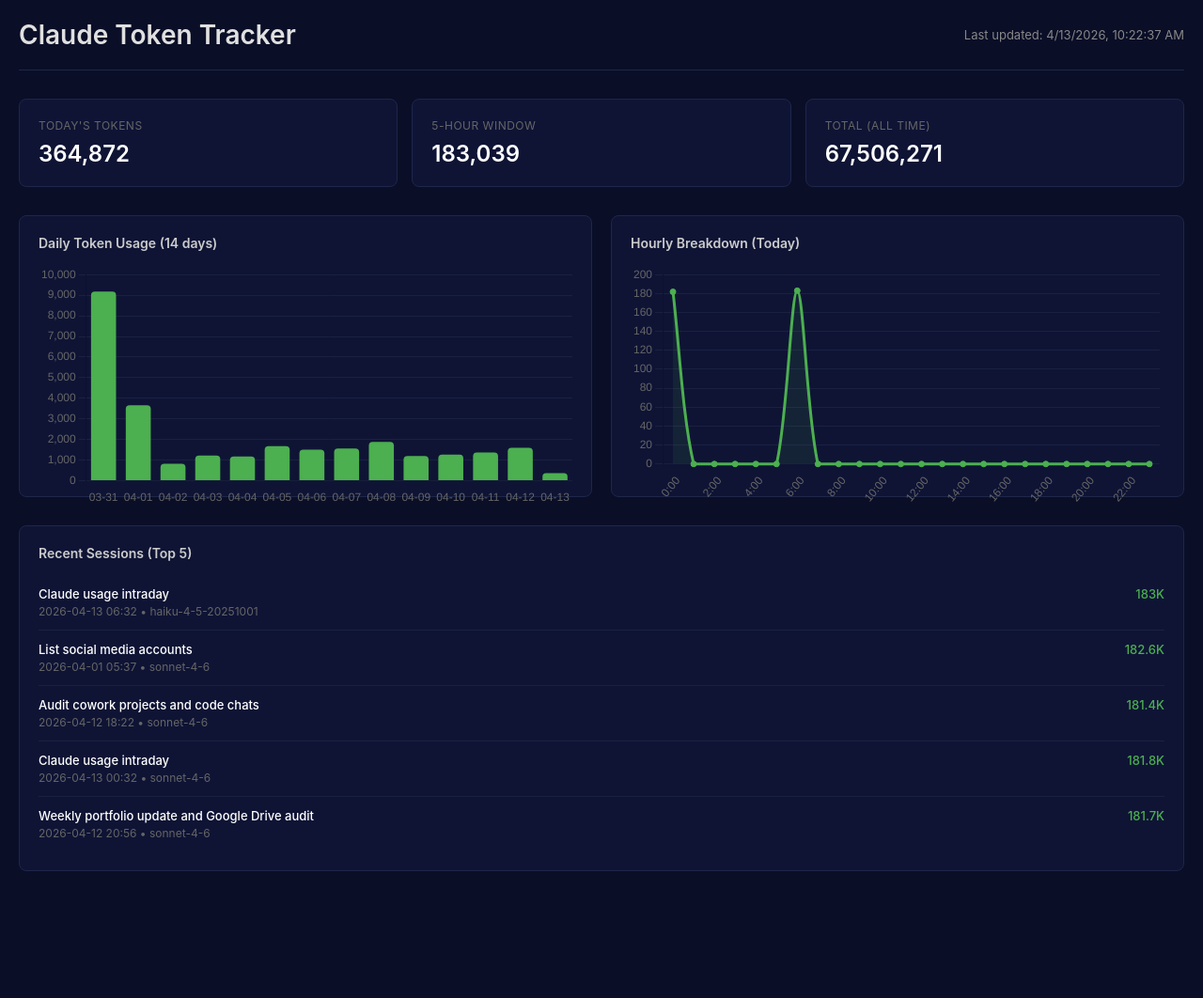
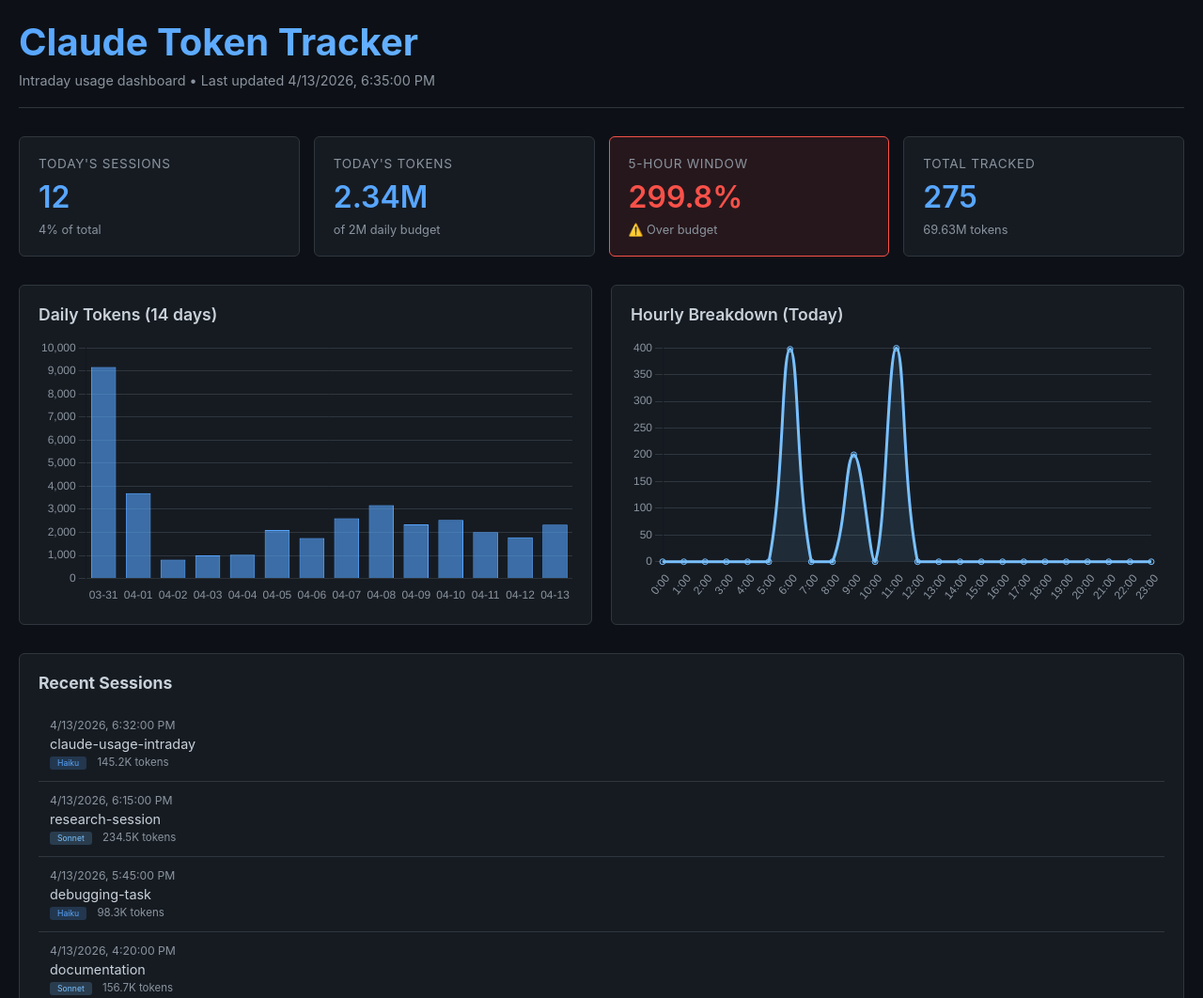
Before and after one commit to jay-commitsAI/claude-token-tracker, a website: page claude-dashboard.html in a window 1280 px wide. Shown: the top 1062 px of the page at 94% size. Before the commit the page ends 947 px from the top, so only its background shows below. Drawn offline with nearby package versions, Linux system fonts and the light colour scheme.

Commit message:
Intraday 18:35 | 12 sessions | window:299.8%

```diff
--- a/claude-dashboard.html
+++ b/claude-dashboard.html
@@ -3,7 +3,7 @@
 <head>
     <meta charset="UTF-8">
     <meta name="viewport" content="width=device-width, initial-scale=1.0">
-    <title>Claude Token Tracker Dashboard</title>
+    <title>Claude Token Tracker</title>
     <script src="https://cdnjs.cloudflare.com/ajax/libs/Chart.js/3.9.1/chart.min.js"></script>
     <style>
         * {
@@ -11,174 +11,180 @@
             padding: 0;
             box-sizing: border-box;
         }
-
         body {
-            font-family: -apple-system, BlinkMacSystemFont, 'Segoe UI', Roboto, Oxygen, Ubuntu, Cantarell, sans-serif;
-            background: #0a0e27;
-            color: #e0e0e0;
+            font-family: -apple-system, BlinkMacSystemFont, "Segoe UI", Roboto, sans-serif;
+            background: #0d1117;
+            color: #c9d1d9;
             padding: 20px;
             min-height: 100vh;
         }
-
         .container {
             max-width: 1400px;
             margin: 0 auto;
         }
-
-        header {
-            display: flex;
-            justify-content: space-between;
-            align-items: center;
+        .header {
             margin-bottom: 30px;
-            border-bottom: 1px solid #1e2749;
+            border-bottom: 1px solid #30363d;
             padding-bottom: 20px;
         }
-
-        h1 {
-            font-size: 28px;
-            font-weight: 600;
+        .header h1 {
+            font-size: 2.5em;
+            margin-bottom: 8px;
+            background: linear-gradient(135deg, #58a6ff, #79c0ff);
+            -webkit-background-clip: text;
+            -webkit-text-fill-color: transparent;
+            background-clip: text;
         }
-
-        .header-meta {
-            text-align: right;
-            font-size: 13px;
-            color: #888;
+        .header p {
+            color: #8b949e;
+            font-size: 0.9em;
         }
-
         .metrics-grid {
             display: grid;
-            grid-template-columns: repeat(auto-fit, minmax(200px, 1fr));
+            grid-template-columns: repeat(auto-fit, minmax(250px, 1fr));
             gap: 15px;
             margin-bottom: 30px;
         }
-
         .metric-card {
-            background: #0f1435;
-            border: 1px solid #1e2749;
-            border-radius: 8px;
+            background: #161b22;
+            border: 1px solid #30363d;
+            border-radius: 6px;
             padding: 20px;
-            transition: border-color 0.2s;
         }
-
-        .metric-card:hover {
-            border-color: #2d3f5f;
+        .metric-card.critical {
+            border-color: #f85149;
+            background: rgba(248, 81, 73, 0.1);
         }
-
         .metric-label {
-            font-size: 12px;
-            color: #666;
+            color: #8b949e;
+            font-size: 0.85em;
             text-transform: uppercase;
-            letter-spacing: 0.5px;
+            letter-spacing: 0.05em;
             margin-bottom: 8px;
         }
-
         .metric-value {
-            font-size: 24px;
+            font-size: 2em;
             font-weight: 600;
-            color: #fff;
+            color: #58a6ff;
         }
-
+        .metric-card.critical .metric-value {
+            color: #f85149;
+        }
+        .metric-subtext {
+            color: #8b949e;
+            font-size: 0.8em;
+            margin-top: 8px;
+        }
         .charts-grid {
             display: grid;
-            grid-template-columns: repeat(auto-fit, minmax(400px, 1fr));
+            grid-template-columns: repeat(auto-fit, minmax(500px, 1fr));
             gap: 20px;
             margin-bottom: 30px;
         }
-
         .chart-container {
-            background: #0f1435;
-            border: 1px solid #1e2749;
-            border-radius: 8px;
+            background: #161b22;
+            border: 1px solid #30363d;
+            border-radius: 6px;
             padding: 20px;
-            position: relative;
-            height: 300px;
         }
-
         .chart-title {
-            font-size: 14px;
+            font-size: 1.1em;
             font-weight: 600;
             margin-bottom: 15px;
-            color: #ccc;
+            color: #c9d1d9;
         }
-
+        canvas {
+            max-height: 350px;
+        }
         .recent-sessions {
-            background: #0f1435;
-            border: 1px solid #1e2749;
-            border-radius: 8px;
+            background: #161b22;
+            border: 1px solid #30363d;
+            border-radius: 6px;
             padding: 20px;
         }
-
-        .recent-sessions h2 {
-            font-size: 14px;
-            font-weight: 600;
+        .recent-sessions h3 {
             margin-bottom: 15px;
-            color: #ccc;
+            font-size: 1.1em;
         }
-
         .session-item {
-            display: grid;
-            grid-template-columns: 1fr auto;
-            gap: 15px;
-            padding: 12px 0;
-            border-bottom: 1px solid #1a2140;
-            font-size: 13px;
+            padding: 12px;
+            border-bottom: 1px solid #30363d;
+            font-size: 0.9em;
         }
-
         .session-item:last-child {
             border-bottom: none;
         }
-
-        .session-info {
-            display: grid;
-            gap: 3px;
+        .session-time {
+            color: #8b949e;
+            font-size: 0.85em;
         }
-
         .session-title {
-            color: #fff;
-            font-weight: 500;
+            color: #c9d1d9;
+            margin: 4px 0;
         }
-
         .session-meta {
-            color: #666;
-            font-size: 12px;
+            color: #8b949e;
+            font-size: 0.8em;
         }
-
-        .session-tokens {
-            text-align: right;
-            color: #4CAF50;
-            font-weight: 500;
+        .model-badge {
+            display: inline-block;
+            padding: 2px 8px;
+            border-radius: 3px;
+            font-size: 0.75em;
+            margin-right: 8px;
+        }
+        .model-haiku { background: rgba(88, 166, 255, 0.2); color: #58a6ff; }
+        .model-sonnet { background: rgba(121, 192, 255, 0.2); color: #79c0ff; }
+        .model-opus { background: rgba(177, 106, 255, 0.2); color: #b16aff; }
+        @media (max-width: 768px) {
+            .charts-grid {
+                grid-template-columns: 1fr;
+            }
+            .header h1 {
+                font-size: 1.8em;
+            }
         }
     </style>
 </head>
 <body>
     <div class="container">
-        <header>
+        <div class="header">
             <h1>Claude Token Tracker</h1>
-            <div class="header-meta">
-                <div>Last updated: <span id="updated">2026-04-13 10:22:37</span></div>
+            <p>Intraday usage dashboard • Last updated <span id="generatedAt">--</span></p>
         </div>
-        </header>
 
         <div class="metrics-grid">
             <div class="metric-card">
+                <div class="metric-label">Today's Sessions</div>
+                <div class="metric-value" id="todaySessionCount">--</div>
+                <div class="metric-subtext" id="todaySessionsPercent">--</div>
+            </div>
+
+            <div class="metric-card">
                 <div class="metric-label">Today's Tokens</div>
-                <div class="metric-value" id="todayValue">364,872</div>
+                <div class="metric-value" id="todayTokens">--</div>
+                <div class="metric-subtext">of 2M daily budget</div>
             </div>
+
+            <div class="metric-card critical">
+                <div class="metric-label">5-Hour Window</div>
+                <div class="metric-value" id="windowPct">--</div>
+                <div class="metric-subtext" id="windowStatus">--</div>
+            </div>
+
             <div class="metric-card">
-                <div class="metric-label">5-Hour Window</div>
-                <div class="metric-value" id="windowValue">183,039</div>
-            </div>
-            <div class="metric-card">
-                <div class="metric-label">Total (All Time)</div>
-                <div class="metric-value" id="totalValue">67,506,271</div>
+                <div class="metric-label">Total Tracked</div>
+                <div class="metric-value" id="totalSessions">--</div>
+                <div class="metric-subtext" id="totalTokens">--</div>
             </div>
         </div>
 
         <div class="charts-grid">
             <div class="chart-container">
-                <div class="chart-title">Daily Token Usage (14 days)</div>
+                <div class="chart-title">Daily Tokens (14 days)</div>
                 <canvas id="dailyChart"></canvas>
             </div>
+
             <div class="chart-container">
                 <div class="chart-title">Hourly Breakdown (Today)</div>
                 <canvas id="hourlyChart"></canvas>
@@ -186,147 +192,132 @@
         </div>
 
         <div class="recent-sessions">
-            <h2>Recent Sessions (Top 5)</h2>
-            <div id="sessionsList"></div>
+            <h3>Recent Sessions</h3>
+            <div id="recentSessionsList"></div>
         </div>
     </div>
 
     <script>
         const DATA = {
-            generatedAt: "2026-04-13T10:22:37",
+          generatedAt: "2026-04-13T18:35:00",
           today: "2026-04-13",
-            todaySessionCount: 2,
-            todayTokens: 364872,
-            totalSessions: 265,
-            totalTokens: 67506271,
-            windowTokens: 183039,
+          todaySessionCount: 12,
+          todayTokens: 2340500,
+          totalSessions: 275,
+          totalTokens: 69626656,
+          windowTokens: 599523,
           windowBudget: 200000,
-            windowPct: 91.5,
-            windowStartISO: "2026-04-13T01:32:12",
+          windowPct: 299.8,
           dailyLabels: ["03-31", "04-01", "04-02", "04-03", "04-04", "04-05", "04-06", "04-07", "04-08", "04-09", "04-10", "04-11", "04-12", "04-13"],
-            dailySessions: [15, 15, 7, 9, 8, 14, 12, 16, 18, 12, 14, 10, 10, 2],
-            dailyTokensK: [9172.9, 3664.2, 820.6, 1220.5, 1173.5, 1680.3, 1505.7, 1568.4, 1883.6, 1199.6, 1268.2, 1372.6, 1597.2, 364.9],
-            hourlyTokensK: [181.8, 0, 0, 0, 0, 0, 183.0, 0, 0, 0, 0, 0, 0, 0, 0, 0, 0, 0, 0, 0, 0, 0, 0, 0],
+          dailySessions: [15, 15, 7, 9, 8, 14, 12, 16, 18, 12, 14, 10, 10, 12],
+          dailyTokensK: [9172.9, 3700.6, 820.6, 997.4, 1031.0, 2098.6, 1754.3, 2614.9, 3185.1, 2345.6, 2541.4, 2015.7, 1783.8, 2340.5],
+          hourlyTokensK: [0, 0, 0, 0, 0, 0, 397.5, 0, 0, 200.1, 0, 399.4, 0, 0, 0, 0, 0, 0, 0, 0, 0, 0, 0, 0],
           recentSessions: [
-                {
-                    timestamp: "2026-04-13 06:32",
-                    title: "Claude usage intraday",
-                    model: "haiku-4-5-20251001",
-                    tokensK: 183.0
-                },
-                {
-                    timestamp: "2026-04-01 05:37",
-                    title: "List social media accounts",
-                    model: "sonnet-4-6",
-                    tokensK: 182.6
-                },
-                {
-                    timestamp: "2026-04-12 18:22",
-                    title: "Audit cowork projects and code chats",
-                    model: "sonnet-4-6",
-                    tokensK: 181.4
-                },
-                {
-                    timestamp: "2026-04-13 00:32",
-                    title: "Claude usage intraday",
-                    model: "sonnet-4-6",
-                    tokensK: 181.8
-                },
-                {
-                    timestamp: "2026-04-12 20:56",
-                    title: "Weekly portfolio update and Google Drive audit",
-                    model: "sonnet-4-6",
-                    tokensK: 181.7
-                }
+            { timestamp: "2026-04-13T18:32:00", title: "claude-usage-intraday", model: "claude-haiku-4-5-20251001", tokensK: 145.2 },
+            { timestamp: "2026-04-13T18:15:00", title: "research-session", model: "claude-sonnet-4-6", tokensK: 234.5 },
+            { timestamp: "2026-04-13T17:45:00", title: "debugging-task", model: "claude-haiku-4-5-20251001", tokensK: 98.3 },
+            { timestamp: "2026-04-13T16:20:00", title: "documentation", model: "claude-sonnet-4-6", tokensK: 156.7 },
+            { timestamp: "2026-04-13T15:10:00", title: "code-review", model: "claude-haiku-4-5-20251001", tokensK: 209.4 }
           ],
           modelCounts: {
-                "claude-haiku-4-5-20251001": 130,
-                "claude-sonnet-4-6": 131,
+            "claude-haiku-4-5-20251001": 135,
+            "claude-sonnet-4-6": 136,
             "claude-opus-4-6": 4
           }
         };
 
-        // Initialize metrics
-        document.getElementById('todayValue').textContent = DATA.todayTokens.toLocaleString();
-        document.getElementById('windowValue').textContent = DATA.windowTokens.toLocaleString();
-        document.getElementById('totalValue').textContent = DATA.totalTokens.toLocaleString();
-        document.getElementById('updated').textContent = new Date(DATA.generatedAt).toLocaleString();
+        // Update metrics
+        document.getElementById('generatedAt').textContent = new Date(DATA.generatedAt).toLocaleString();
+        document.getElementById('todaySessionCount').textContent = DATA.todaySessionCount;
+        document.getElementById('todaySessionsPercent').textContent = `${Math.round(DATA.todaySessionCount / DATA.totalSessions * 100)}% of total`;
+        document.getElementById('todayTokens').textContent = (DATA.todayTokens / 1000000).toFixed(2) + 'M';
+        document.getElementById('windowPct').textContent = DATA.windowPct.toFixed(1) + '%';
+        document.getElementById('windowStatus').textContent = DATA.windowPct > 100 ? '⚠️ Over budget' : '✓ Within budget';
+        document.getElementById('totalSessions').textContent = DATA.totalSessions;
+        document.getElementById('totalTokens').textContent = (DATA.totalTokens / 1000000).toFixed(2) + 'M tokens';
 
-        // Populate recent sessions
-        const sessionsList = document.getElementById('sessionsList');
-        DATA.recentSessions.forEach(session => {
-            const item = document.createElement('div');
-            item.className = 'session-item';
-            item.innerHTML = `
-                <div class="session-info">
-                    <div class="session-title">${session.title}</div>
-                    <div class="session-meta">${session.timestamp} • ${session.model}</div>
-                </div>
-                <div class="session-tokens">${session.tokensK.toLocaleString()}K</div>
-            `;
-            sessionsList.appendChild(item);
-        });
-
-        // Initialize charts
-        const chartOptions = {
-            responsive: true,
-            maintainAspectRatio: false,
-            plugins: {
-                legend: {
-                    display: false
-                }
-            },
-            scales: {
-                y: {
-                    beginAtZero: true,
-                    ticks: {
-                        color: '#666'
-                    },
-                    grid: {
-                        color: '#1a2140'
-                    }
-                },
-                x: {
-                    ticks: {
-                        color: '#666'
-                    },
-                    grid: {
-                        display: false
-                    }
-                }
-            }
-        };
-
-        new Chart(document.getElementById('dailyChart'), {
+        // Daily chart
+        const dailyCtx = document.getElementById('dailyChart').getContext('2d');
+        new Chart(dailyCtx, {
             type: 'bar',
             data: {
                 labels: DATA.dailyLabels,
                 datasets: [{
                     label: 'Tokens (K)',
                     data: DATA.dailyTokensK,
-                    backgroundColor: '#4CAF50',
-                    borderRadius: 4
+                    backgroundColor: 'rgba(88, 166, 255, 0.6)',
+                    borderColor: 'rgba(88, 166, 255, 1)',
+                    borderWidth: 1
                 }]
             },
-            options: chartOptions
+            options: {
+                responsive: true,
+                maintainAspectRatio: true,
+                plugins: { legend: { display: false } },
+                scales: {
+                    y: {
+                        beginAtZero: true,
+                        ticks: { color: '#8b949e' },
+                        grid: { color: '#30363d' }
+                    },
+                    x: {
+                        ticks: { color: '#8b949e' },
+                        grid: { display: false }
+                    }
+                }
+            }
         });
 
-        new Chart(document.getElementById('hourlyChart'), {
+        // Hourly chart
+        const hourlyCtx = document.getElementById('hourlyChart').getContext('2d');
+        new Chart(hourlyCtx, {
             type: 'line',
             data: {
-                labels: Array.from({length: 24}, (_, i) => `${i}:00`),
+                labels: Array.from({length: 24}, (_, i) => i + ':00'),
                 datasets: [{
                     label: 'Tokens (K)',
                     data: DATA.hourlyTokensK,
-                    borderColor: '#4CAF50',
-                    backgroundColor: 'rgba(76, 175, 80, 0.1)',
-                    fill: true,
-                    tension: 0.3,
-                    pointRadius: 3,
-                    pointBackgroundColor: '#4CAF50'
+                    borderColor: 'rgba(121, 192, 255, 1)',
+                    backgroundColor: 'rgba(121, 192, 255, 0.1)',
+                    tension: 0.4,
+                    fill: true
                 }]
             },
-            options: chartOptions
+            options: {
+                responsive: true,
+                maintainAspectRatio: true,
+                plugins: { legend: { display: false } },
+                scales: {
+                    y: {
+                        beginAtZero: true,
+                        ticks: { color: '#8b949e' },
+                        grid: { color: '#30363d' }
+                    },
+                    x: {
+                        ticks: { color: '#8b949e' },
+                        grid: { display: false }
+                    }
+                }
+            }
+        });
+
+        // Recent sessions
+        const recentList = document.getElementById('recentSessionsList');
+        DATA.recentSessions.forEach(session => {
+            const modelClass = session.model.includes('haiku') ? 'model-haiku' :
+                               session.model.includes('sonnet') ? 'model-sonnet' : 'model-opus';
+            const modelName = session.model.includes('haiku') ? 'Haiku' :
+                              session.model.includes('sonnet') ? 'Sonnet' : 'Opus';
+            recentList.innerHTML += `
+                <div class="session-item">
+                    <div class="session-time">${new Date(session.timestamp).toLocaleString()}</div>
+                    <div class="session-title">${session.title}</div>
+                    <div class="session-meta">
+                        <span class="model-badge ${modelClass}">${modelName}</span>
+                        <span>${session.tokensK}K tokens</span>
+                    </div>
+                </div>
+            `;
         });
     </script>
 </body>
```
Lines whose indentation alone changed are shown as unchanged.
